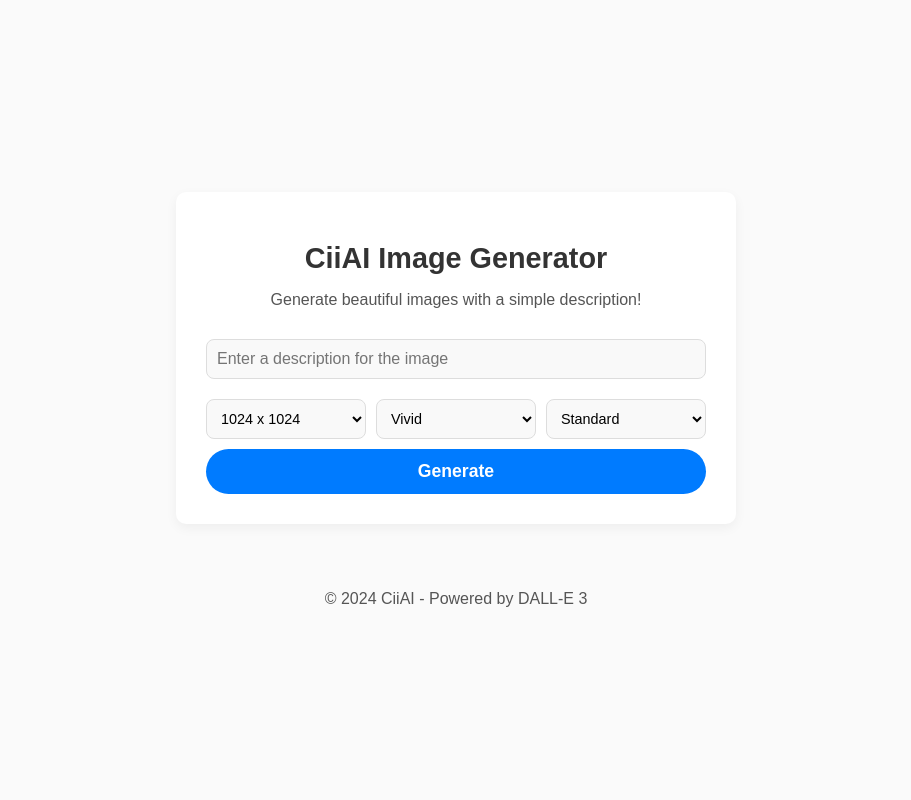
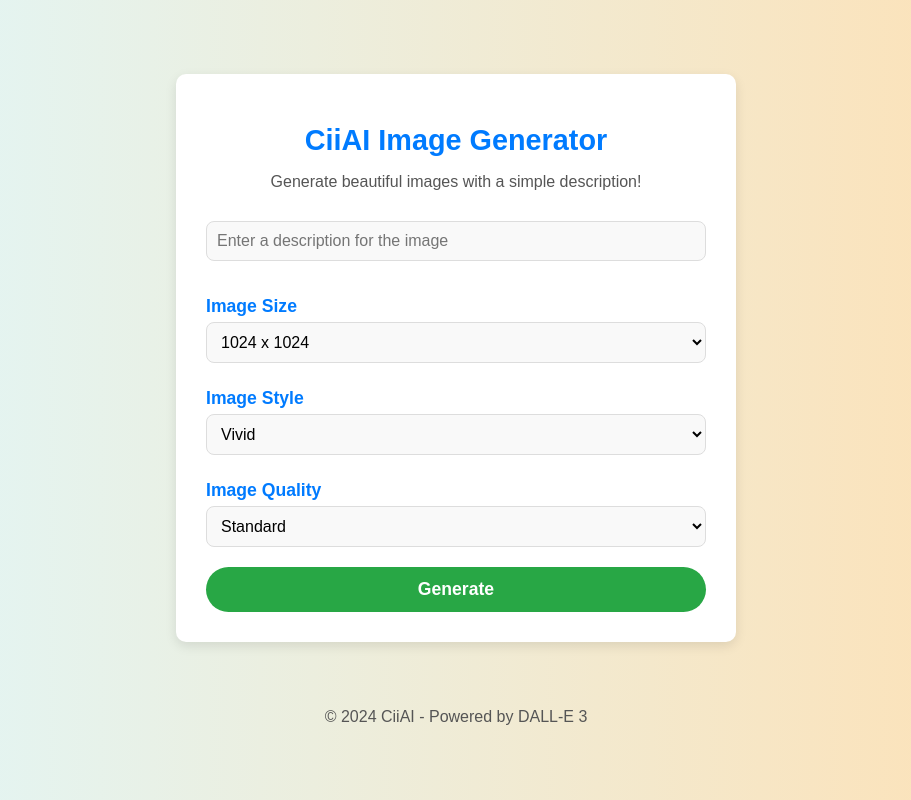
Before and after one commit to janiscirulis/JCU-WebApp-DALL-e, a Flask app: page / in a window 1280 px wide. Shown: the whole page, without its empty margins (184-1095 px from the left). Run offline with Flask 3, Linux system fonts and the light colour scheme.

Commit message:
Update index.html style update

```diff
--- a/templates/index.html
+++ b/templates/index.html
@@ -14,27 +14,35 @@
             align-items: center;
             justify-content: center;
             min-height: 100vh;
-            background-color: #fafafa;
+            background: linear-gradient(to right, #e0f7fa, #ffe0b2);
             color: #333;
         }
         .container {
             text-align: center;
-            background-color: #fff;
+            background-color: #ffffff;
             padding: 30px;
             border-radius: 10px;
             width: 100%;
             max-width: 500px;
             margin: 20px;
-            box-shadow: 0 4px 12px rgba(0, 0, 0, 0.05);
+            box-shadow: 0 4px 12px rgba(0, 0, 0, 0.1);
         }
         h1 {
             font-size: 1.8rem;
             margin-bottom: 10px;
+            color: #007bff;
         }
         p {
             font-size: 1rem;
             color: #555;
             margin-bottom: 20px;
+        }
+        .option-header {
+            font-weight: bold;
+            font-size: 1.1rem;
+            color: #007bff;
+            margin-top: 15px;
+            text-align: left;
         }
         input[type="text"], select {
             width: 100%;
@@ -54,19 +62,19 @@
         }
         .options {
             display: flex;
-            justify-content: space-between;
-            gap: 10px;
+            flex-direction: column;
+            align-items: stretch;
+            margin: 10px 0;
         }
         .options select {
-            width: 33%;
-            font-size: 0.9rem;
+            margin-top: 5px;
         }
         button {
             width: 100%;
             padding: 12px 0;
             font-size: 1.1rem;
             font-weight: 600;
-            background-color: #007bff;
+            background-color: #28a745;
             color: #fff;
             border: none;
             border-radius: 30px;
@@ -74,9 +82,9 @@
             transition: background-color 0.3s, transform 0.2s, box-shadow 0.2s;
         }
         button:hover {
-            background-color: #0056b3;
+            background-color: #218838;
             transform: translateY(-2px);
-            box-shadow: 0 4px 12px rgba(0, 123, 255, 0.2);
+            box-shadow: 0 4px 12px rgba(40, 167, 69, 0.2);
         }
         .error {
             color: #ff4d4f;
@@ -119,17 +127,20 @@
         <input type="text" name="prompt" placeholder="Enter a description for the image" required>
 
         <div class="options">
+            <div class="option-header">Image Size</div>
             <select name="size" id="size" required>
                 <option value="1024x1024">1024 x 1024</option>
                 <option value="1024x1792">1024 x 1792</option>
                 <option value="1792x1024">1792 x 1024</option>
             </select>
 
+            <div class="option-header">Image Style</div>
             <select name="style" id="style" required>
                 <option value="vivid">Vivid</option>
                 <option value="natural">Natural</option>
             </select>
 
+            <div class="option-header">Image Quality</div>
             <select name="quality" id="quality" required>
                 <option value="standard">Standard</option>
                 <option value="hd">HD</option>
```
